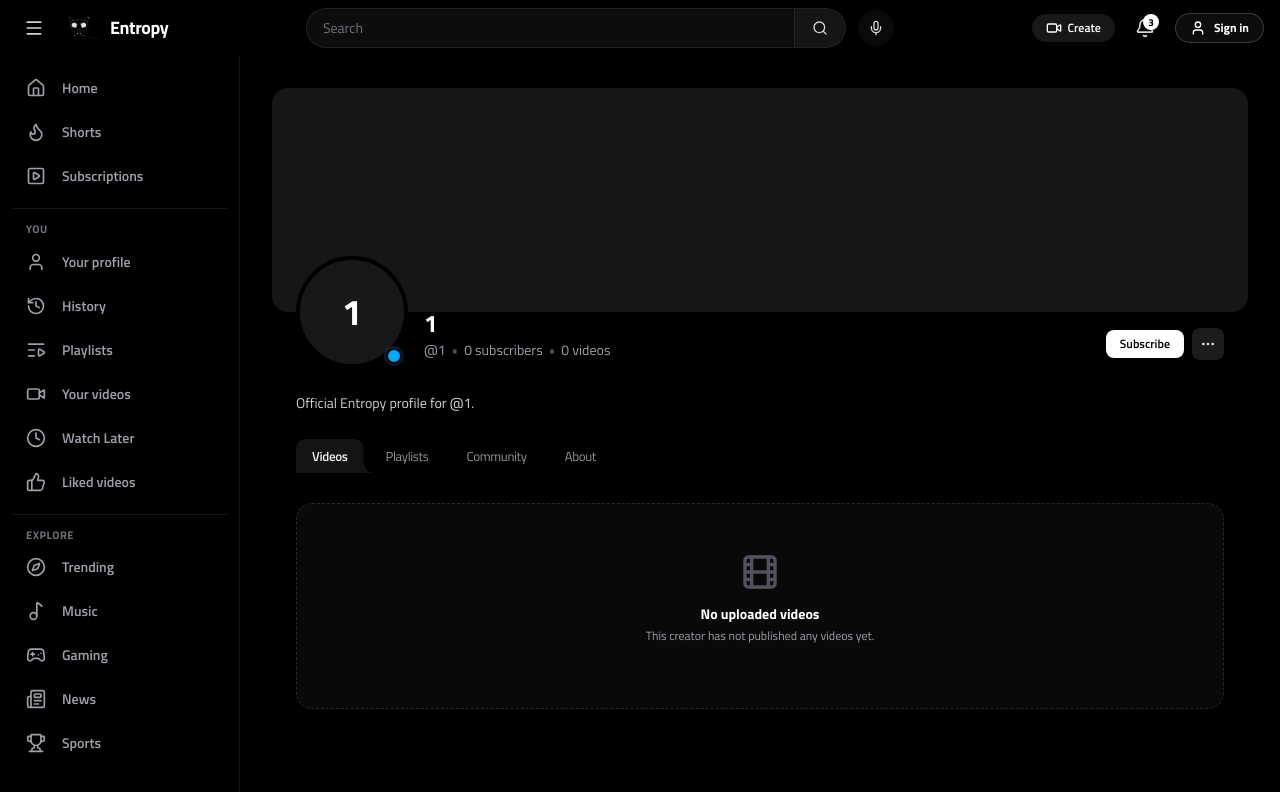
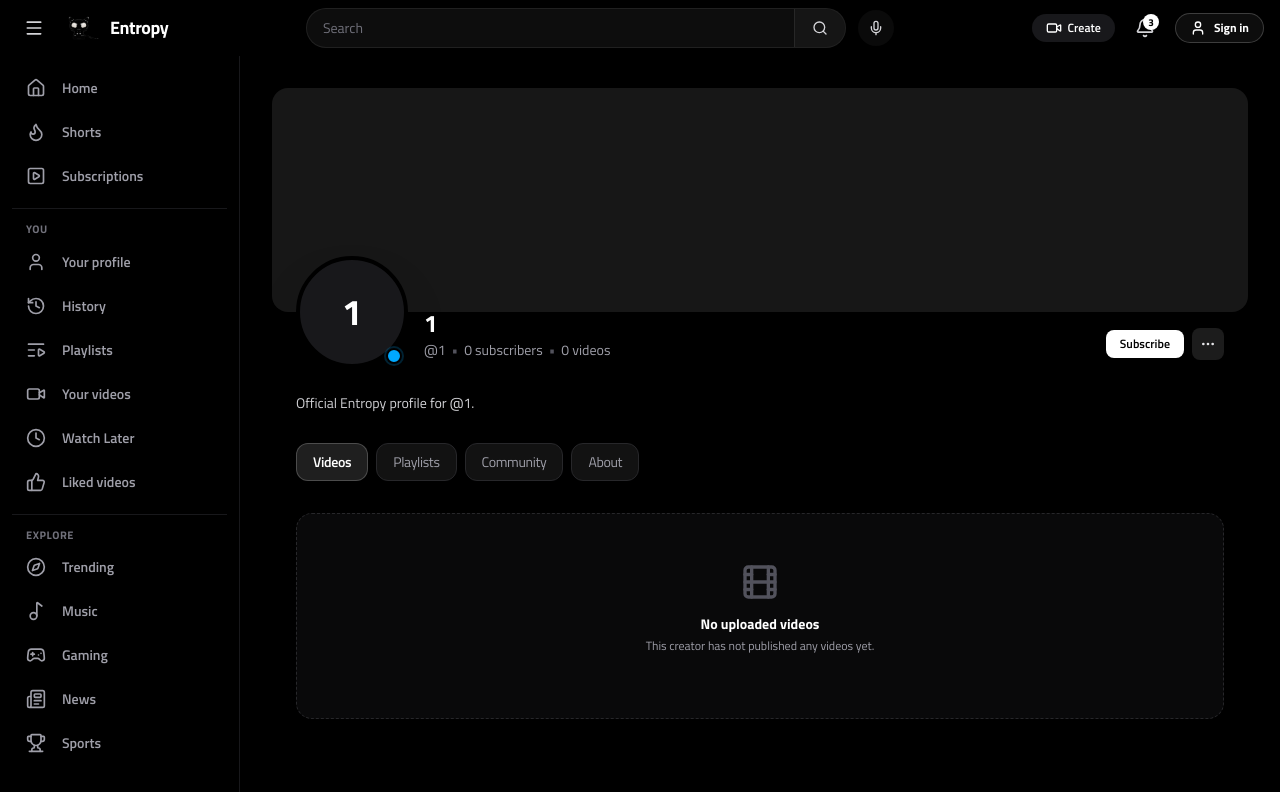
Before and after one commit to Pwooooo/..., a Next.js app: page /users/1 in a window 1280 px wide. Shown: the top 792 px of the page. Built offline with nearby package versions, Linux system fonts and the light colour scheme.

Commit message:
feat: replace pill tabs and chips with bordered box buttons

```diff
--- a/src/app/[handle]/page.tsx
+++ b/src/app/[handle]/page.tsx
@@ -21,7 +21,7 @@ import {
 import { useAuth } from "@/context/AuthContext";
 import { VideoItem } from "@/types";
 import Link from "next/link";
-import SkyPills from "@/components/ui/SkyPills";
+import BoxTabs from "@/components/ui/BoxTabs";
 
 const CHANNEL_TABS = ["Videos", "Playlists", "Community", "About"];
 
@@ -258,14 +258,12 @@ export default function ChannelProfilePage({
                 </div>
               )}
 
-              {/* Navigation Tabs (Sky Pill Buttons) */}
+              {/* Navigation Tabs (Box Style) */}
               <div className="mt-6 pb-1">
-                <SkyPills
+                <BoxTabs
                   items={CHANNEL_TABS}
                   activeId={activeTab}
                   onChange={setActiveTab}
-                  variant="sky"
-                  fillColor="#141414"
                 />
               </div>
 
--- a/src/app/globals.css
+++ b/src/app/globals.css
@@ -65,33 +65,3 @@ body {
   margin: 0;
   padding: 0;
 }
-
-/* Sky Pill Buttons (converted from tuff ui/sky-pills) */
-.sky-tab-pill {
-  user-select: none;
-  -webkit-user-select: none;
-}
-
-.sky-tab-pill::before {
-  content: "";
-  position: absolute;
-  top: 0;
-  right: 0;
-  bottom: 0;
-  left: 0;
-  border-radius: 11px;
-  background: color-mix(in srgb, #ececee 4%, transparent);
-  opacity: 0;
-  pointer-events: none;
-  z-index: -1;
-  transition: opacity 0.15s;
-}
-
-.sky-tab-pill:not([data-tab-active="true"]):hover::before {
-  opacity: 1;
-}
-
-.sky-tab-slider,
-.sky-pill-slider {
-  transition: left 0.22s cubic-bezier(0.4, 0, 0.2, 1), width 0.22s cubic-bezier(0.4, 0, 0.2, 1), opacity 0.12s ease;
-}
--- a/src/app/page.tsx
+++ b/src/app/page.tsx
@@ -4,7 +4,7 @@ import React, { useState, useMemo } from "react";
 import Navbar from "@/components/navigation/Navbar";
 import Sidebar from "@/components/navigation/Sidebar";
 import VideoCard from "@/components/video/VideoCard";
-import SkyPills from "@/components/ui/SkyPills";
+import BoxTabs from "@/components/ui/BoxTabs";
 import { ALL_VIDEOS } from "@/lib/mock-data";
 
 const CATEGORIES = [
@@ -42,14 +42,12 @@ export default function HomePage() {
 
         {/* Content Area */}
         <main className="flex-1 min-w-0 px-4 md:px-8 pb-12">
-          {/* Smooth Category Chips Bar (Sky Pill Buttons) */}
+          {/* Smooth Category Chips Bar (Box Style) */}
           <div className="sticky top-14 z-30 bg-black/95 backdrop-blur-md py-3 -mx-4 md:-mx-8 px-4 md:px-8 mb-6">
-            <SkyPills
+            <BoxTabs
               items={CATEGORIES}
               activeId={activeCategory}
               onChange={setActiveCategory}
-              variant="pill"
-              fillColor="rgba(255, 255, 255, 0.08)"
             />
           </div>
 
--- a/src/app/profile/page.tsx
+++ b/src/app/profile/page.tsx
@@ -4,7 +4,7 @@ import React, { useState, useEffect, useRef } from "react";
 import Navbar from "@/components/navigation/Navbar";
 import Sidebar from "@/components/navigation/Sidebar";
 import VideoCard from "@/components/video/VideoCard";
-import SkyPills from "@/components/ui/SkyPills";
+import BoxTabs from "@/components/ui/BoxTabs";
 import Link from "next/link";
 import {
   CheckCircle2,
@@ -305,14 +305,12 @@ export default function ProfilePage() {
                 </div>
               )}
 
-              {/* Navigation Tabs (Sky Pill Buttons) */}
+              {/* Navigation Tabs (Box Style) */}
               <div className="mt-6 pb-1">
-                <SkyPills
+                <BoxTabs
                   items={PROFILE_TABS}
                   activeId={activeTab}
                   onChange={setActiveTab}
-                  variant="sky"
-                  fillColor="#141414"
                 />
               </div>
 
--- a/src/app/settings/page.tsx
+++ b/src/app/settings/page.tsx
@@ -20,7 +20,7 @@ import {
   Eye,
 } from "lucide-react";
 import Link from "next/link";
-import SkyPills from "@/components/ui/SkyPills";
+import BoxTabs from "@/components/ui/BoxTabs";
 
 interface EntropySettings {
   defaultQuality: string;
@@ -224,14 +224,12 @@ export default function SettingsPage() {
               </div>
             </div>
 
-            {/* Navigation Tabs (Sky Pill Buttons) */}
+            {/* Navigation Tabs (Box Style) */}
             <div className="mt-6 pb-1">
-              <SkyPills
+              <BoxTabs
                 items={SETTINGS_SECTIONS}
                 activeId={activeSection}
                 onChange={setActiveSection}
-                variant="sky"
-                fillColor="#141414"
               />
             </div>
           </div>
--- a/src/app/users/[handle]/page.tsx
+++ b/src/app/users/[handle]/page.tsx
@@ -21,7 +21,7 @@ import {
 import { useAuth } from "@/context/AuthContext";
 import { VideoItem } from "@/types";
 import Link from "next/link";
-import SkyPills from "@/components/ui/SkyPills";
+import BoxTabs from "@/components/ui/BoxTabs";
 
 const USER_TABS = ["Videos", "Playlists", "Community", "About"];
 
@@ -277,14 +277,12 @@ export default function UserProfilePage({
                 </div>
               )}
 
-              {/* Navigation Tabs (Sky Pill Buttons) */}
+              {/* Navigation Tabs (Box Style) */}
               <div className="mt-6 pb-1">
-                <SkyPills
+                <BoxTabs
                   items={USER_TABS}
                   activeId={activeTab}
                   onChange={setActiveTab}
-                  variant="sky"
-                  fillColor="#141414"
                 />
               </div>
 
--- /dev/null
+++ b/src/components/ui/BoxTabs.tsx
@@ -0,0 +1,61 @@
+"use client";
+
+import React from "react";
+
+export interface BoxTabItem {
+  id: string;
+  label: string;
+  icon?: React.ComponentType<{ className?: string }>;
+}
+
+export interface BoxTabsProps {
+  items: (string | BoxTabItem)[];
+  activeId: string;
+  onChange: (id: string) => void;
+  className?: string;
+  size?: "sm" | "md";
+}
+
+export default function BoxTabs({
+  items,
+  activeId,
+  onChange,
+  className = "",
+  size = "md",
+}: BoxTabsProps) {
+  const normalizedItems: BoxTabItem[] = items.map((item) =>
+    typeof item === "string" ? { id: item, label: item } : item
+  );
+
+  const sizeClasses =
+    size === "sm"
+      ? "px-3 py-1.5 text-xs rounded-lg gap-1.5"
+      : "px-4 py-2 text-xs sm:text-sm rounded-xl gap-2";
+
+  return (
+    <div
+      className={`relative flex items-center gap-2 overflow-x-auto scrollbar-none select-none py-1 ${className}`}
+    >
+      {normalizedItems.map((item) => {
+        const isActive = item.id === activeId;
+        const Icon = item.icon;
+
+        return (
+          <button
+            key={item.id}
+            type="button"
+            onClick={() => onChange(item.id)}
+            className={`flex-shrink-0 flex items-center font-medium transition-all duration-150 cursor-pointer outline-none border ${sizeClasses} ${
+              isActive
+                ? "bg-[#1f1f1f] border-white/20 text-white font-semibold shadow-sm"
+                : "bg-[#121212] border-zinc-800 text-zinc-400 hover:text-zinc-100 hover:border-zinc-700 hover:bg-[#181818]"
+            }`}
+          >
+            {Icon && <Icon className="h-4 w-4" />}
+            <span className="whitespace-nowrap tracking-tight">{item.label}</span>
+          </button>
+        );
+      })}
+    </div>
+  );
+}
--- a/src/components/ui/SkyPills.tsx
+++ b/src/components/ui/SkyPills.tsx
@@ -1,177 +1,18 @@
 "use client";
 
-import React, { useState, useEffect, useRef, useId } from "react";
+import React from "react";
+import BoxTabs, { BoxTabItem, BoxTabsProps } from "./BoxTabs";
 
-export interface SkyTabItem {
-  id: string;
-  label: string;
-  icon?: React.ComponentType<{ className?: string }>;
-}
-
-export interface SkyPillsProps {
-  items: (string | SkyTabItem)[];
-  activeId: string;
-  onChange: (id: string) => void;
-  variant?: "sky" | "pill";
+export type SkyTabItem = BoxTabItem;
+export interface SkyPillsProps extends Omit<BoxTabsProps, "variant" | "fillColor"> {
+  variant?: string;
   fillColor?: string;
-  className?: string;
-}
-
-function sliderPaths(w: number) {
-  const se = 12;
-  const H = Math.max(40, w);
-  const de = 11;
-  const ue = 34;
-
-  return {
-    box: H + 24,
-    fill: `M ${se + de} 0 H ${se + H - de} Q ${se + H} 0 ${se + H} ${de} ` +
-      `V 21 Q ${se + H} ${ue} ${se + H + 13} ${ue} ` +
-      `H ${se - 13} Q ${se} ${ue} ${se} 21 V ${de} Q ${se} 0 ${se + de} 0 Z`,
-    stroke: `M ${se - 13} ${ue} Q ${se} ${ue} ${se} 21 V ${de} Q ${se} 0 ` +
-      `${se + de} 0 H ${se + H - de} Q ${se + H} 0 ${se + H} ${de} ` +
-      `V 21 Q ${se + H} ${ue} ${se + H + 13} ${ue}`,
-  };
 }
 
 export default function SkyPills({
-  items,
-  activeId,
-  onChange,
-  variant = "sky",
-  fillColor = "#141414",
-  className = "",
+  variant,
+  fillColor,
+  ...props
 }: SkyPillsProps) {
-  const containerRef = useRef<HTMLDivElement>(null);
-  const [slider, setSlider] = useState<{
-    left: number;
-    width: number;
-    box: number;
-    d: string;
-    ready: boolean;
-  }>({
-    left: 0,
-    width: 0,
-    box: 0,
-    d: "",
-    ready: false,
-  });
-
-  const normalizedItems: SkyTabItem[] = items.map((item) =>
-    typeof item === "string" ? { id: item, label: item } : item
-  );
-
-  const updateSlider = () => {
-    if (!containerRef.current) return;
-    const activeEl = containerRef.current.querySelector(
-      `[data-tab-id="${activeId}"]`
-    ) as HTMLElement | null;
-
-    if (!activeEl) return;
-
-    const b = containerRef.current.getBoundingClientRect();
-    const p = activeEl.getBoundingClientRect();
-    const w = Math.max(0, p.width);
-
-    if (variant === "sky") {
-      const g = sliderPaths(w);
-      setSlider({
-        left: p.left - b.left - 12,
-        width: g.box,
-        box: g.box,
-        d: g.fill,
-        ready: true,
-      });
-    } else {
-      // Rounded pill mode
-      setSlider({
-        left: p.left - b.left,
-        width: w,
-        box: w,
-        d: "",
-        ready: true,
-      });
-    }
-  };
-
-  useEffect(() => {
-    updateSlider();
-    const timer = setTimeout(updateSlider, 50);
-
-    const handleResize = () => updateSlider();
-    window.addEventListener("resize", handleResize);
-
-    const observer = new ResizeObserver(() => updateSlider());
-    if (containerRef.current) observer.observe(containerRef.current);
-
-    return () => {
-      clearTimeout(timer);
-      window.removeEventListener("resize", handleResize);
-      observer.disconnect();
-    };
-  }, [activeId, variant, items]);
-
-  return (
-    <div
-      ref={containerRef}
-      className={`sky-pills-bar relative flex items-center overflow-x-auto scrollbar-none select-none ${className}`}
-      style={{ minHeight: "36px" }}
-    >
-      {/* Background Animated Slider */}
-      {slider.ready && (
-        variant === "sky" ? (
-          <svg
-            className="sky-tab-slider pointer-events-none absolute top-0 z-0 overflow-visible transition-all duration-200 ease-out"
-            preserveAspectRatio="none"
-            aria-hidden="true"
-            viewBox={`0 0 ${slider.box} 34`}
-            style={{
-              left: `${slider.left}px`,
-              width: `${slider.box}px`,
-              height: "34px",
-              opacity: slider.ready ? 1 : 0,
-            }}
-          >
-            <path d={slider.d} fill={fillColor} />
-          </svg>
-        ) : (
-          <div
-            className="sky-pill-slider pointer-events-none absolute top-0.5 bottom-0.5 z-0 rounded-xl transition-all duration-200 ease-out"
-            style={{
-              left: `${slider.left}px`,
-              width: `${slider.width}px`,
-              background: fillColor,
-              opacity: slider.ready ? 1 : 0,
-            }}
-          />
-        )
-      )}
-
-      {/* Pill Elements */}
-      <div className="flex items-center gap-1.5 z-10 w-full">
-        {normalizedItems.map((item) => {
-          const isActive = item.id === activeId;
-          const Icon = item.icon;
-
-          return (
-            <button
-              key={item.id}
-              type="button"
-              data-tab-id={item.id}
-              data-tab-active={isActive ? "true" : "false"}
-              onClick={() => onChange(item.id)}
-              className={`sky-tab-pill relative flex items-center justify-center gap-2 px-4 h-[34px] rounded-[11px] text-[13px] font-medium transition-colors duration-150 cursor-pointer outline-none border-none bg-transparent ${
-                isActive
-                  ? "text-[#ececee] font-semibold"
-                  : "text-[#96969a] hover:text-[#b6b6b9]"
-              }`}
-            >
-              {Icon && <Icon className="h-4 w-4" />}
-              <span className="whitespace-nowrap tracking-tight">{item.label}</span>
-            </button>
-          );
-        })}
-      </div>
-    </div>
-  );
+  return <BoxTabs {...props} />;
 }
```
